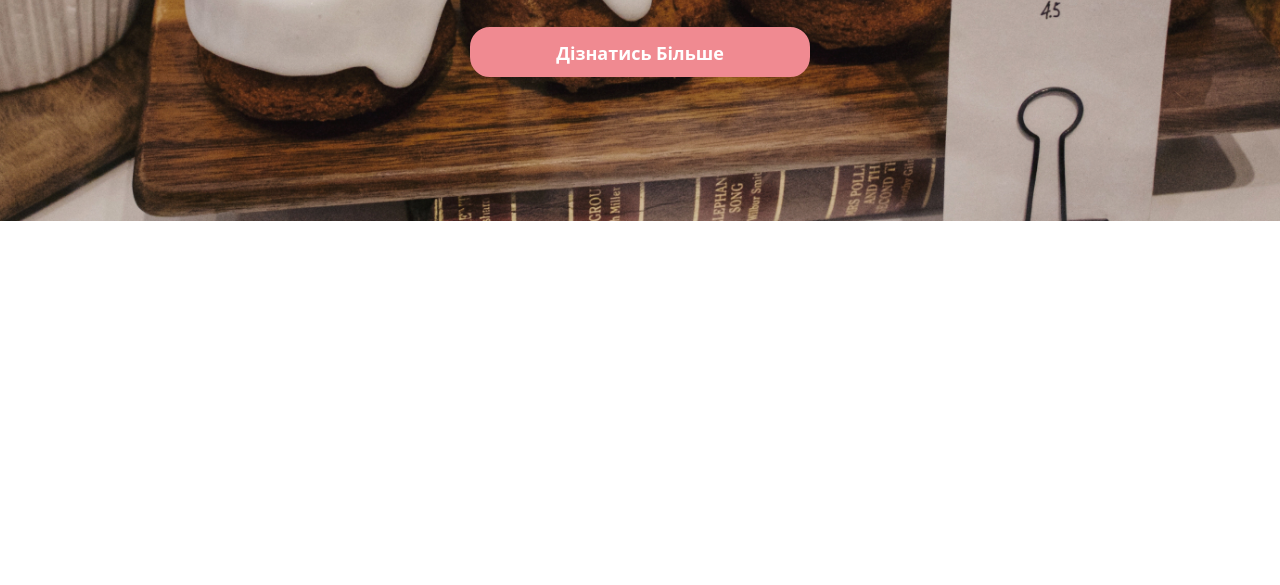
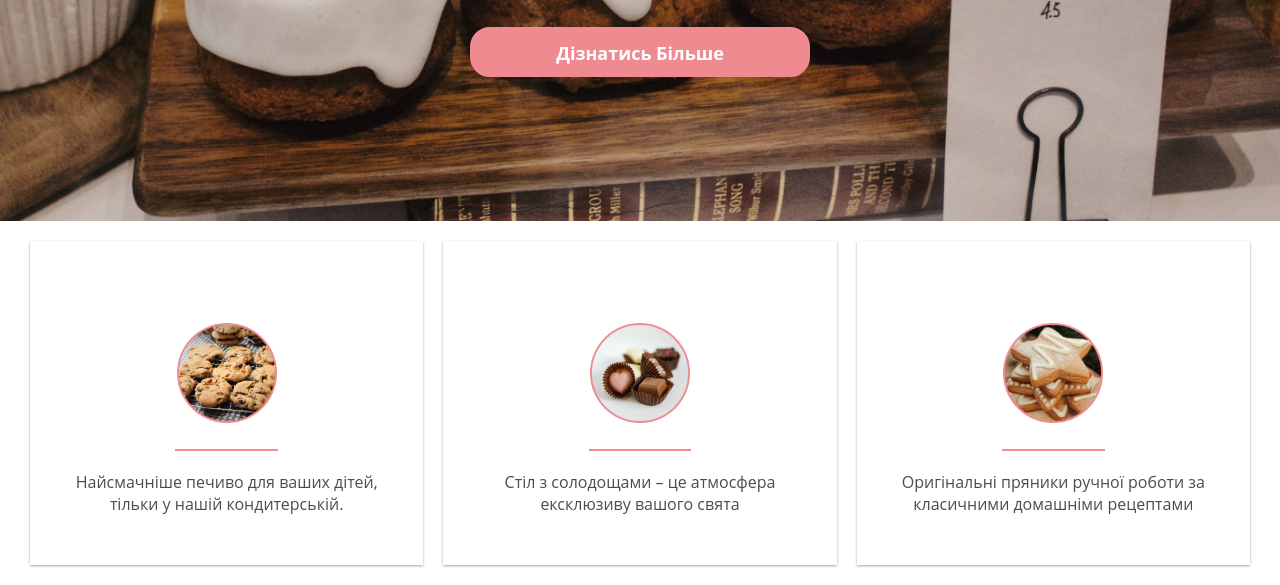
Before and after one commit to nikolienko/CANDY-WEB, a plain HTML site: page index.html in a window 1280 px wide. Shown: the part 379-964 px from the top of the page. Before the commit the page ends 800 px from the top, so only its background shows below. Drawn offline with Linux system fonts and the light colour scheme.

Commit message:
commit 3

```diff
--- a/index.html
+++ b/index.html
@@ -7,6 +7,7 @@
 
 </head>
 <body>
+<!--HEADER-->
 <header class="main-header">
     <div class="container">
         <h1 class="logo">
@@ -34,8 +35,43 @@
     <a href="#" class="btn">Дізнатись Більше</a>
 
 </section>
+<!--Кінець -->
 
-
+<!--Картки товарів-->
+<div class="cards-container">
+    <a class="card" href="#">
+        <i class="fas fa-user-friends"></i>
+        <div class="card-title">
+            <div class="icon1">
+                <img src="header/banner4.png" alt="">
+            </div>
+        </div>
+        <span class="divider"></span>
+        <span class="card-content">Найсмачніше печиво для ваших дітей,
+тільки у нашій кондитерській.</span>
+    </a>
+    <a class="card" href="#">
+        <i class="fas fa-user-secret"></i>
+        <div class="card-title">
+             <div class="icon2">
+                <img src="header/banner2.png" alt="">
+            </div>
+        </div>
+        <span class="divider"></span>
+        <span class="card-content">Стіл з солодощами – це атмосфера ексклюзиву вашого свята</span>
+    </a>
+    <a class="card" href="#">
+        <i class="fas fa-user-graduate"></i>
+        <div class="card-title">
+             <div class="icon3">
+                <img src="header/banner1.jpg" alt="">
+            </div>
+        </div>
+        <span class="divider"></span>
+        <span class="card-content">Оригінальні пряники ручної роботи за класичними домашніми рецептами</span>
+    </a>
+</div>
+<!--Кінець -->
 
 
 
--- a/style.css
+++ b/style.css
@@ -1,4 +1,4 @@
-
+/*HEADER*/
 * {
     margin: 0;
     padding: 0;
@@ -113,6 +113,7 @@ body {
     margin-bottom: 30px;
     font-style: italic;
 
+
 }
 .hero .btn {
     display: block;
@@ -131,5 +132,118 @@ body {
 }
 .hero .btn:hover {
     background: #de7f85;
-    border: 2px solid #de7f85;
+    border: 2px solid #f08a91;
 }
+
+*{
+    box-sizing: border-box;
+    font-family: 'Open Sans', Arial, sans-serif;
+}
+
+.card *{
+    transition: all 0.3s cubic-bezier(.25,.8,.25,1);
+}
+/*<!--Кінець -->*/
+
+/*<!--Картки товарів-->*/
+.cards-container{
+    display: flex;
+    background: #ffffff;
+    width: 100%;
+    justify-content: space-between;
+    text-align: center;
+    padding: 20px;
+}
+
+.cards-container .card{
+    flex: 1 1 33.33%;
+    margin: 0 10px;
+}
+
+.card{
+    background: #fff;
+    box-shadow: 0 1px 3px rgba(0,0,0,0.12), 0 1px 2px rgba(0,0,0,0.24);
+    transition: all 0.3s cubic-bezier(.25,.8,.25,1);
+    display: inline-block;
+    position: relative;
+    padding: 50px 25px;
+    text-decoration: none;
+
+}
+
+.card span{
+    display: block;
+}
+
+.card img{
+    max-width: 100px;
+}
+
+.card i{
+    display: block;
+    position: relative;
+    color: #f08a91;
+    font-size: 2em;
+    padding: .5em;
+}
+
+.card .divider{
+    margin: 20px auto;
+    width: 30%;
+    border-bottom: 2px solid #f08a91;
+}
+
+.card .card-title{
+    color: #000;
+    font-weight: bold;
+    font-size: 1.3em;
+
+}
+
+.card .card-content{
+    color: rgba(0,0,0,.7);
+}
+
+.card:hover{
+    box-shadow: 0 14px 28px rgba(0,0,0,0.25), 0 10px 10px rgba(0,0,0,0.22);
+}
+
+.card:before, .card:after{
+    content: '';
+    position: absolute;
+    width: calc(100% - 35px);
+    height: calc(100% - 35px);
+    border: 1px solid #fff;
+    transition: all 0.3s cubic-bezier(.25,.8,.25,1);
+}
+
+.card:before{
+    top: 0;
+    left: 0;
+    border-width: 1px 0 0 1px;
+}
+
+.card:after{
+    bottom: 0;
+    right: 0;
+    border-width: 0 1px 1px 0;
+}
+
+.card:hover:before, .card:hover:after{
+    width: calc(100% - 1px);
+    height: calc(100% - 1px);
+    border-color: #f08a91;
+}
+
+.card:hover .divider{
+    width: 70%;
+}
+
+.card:hover i, .card:hover .card-title{
+    transform: translateY(-9px);
+}
+
+.card:hover .card-content{
+    transform: translateY(9px);
+}
+/*<!--Кінець -->*/
```
Also changed, not shown: header/banner1.jpg (added), header/banner2.png (added), header/banner3.png (added), header/banner4.png (added).
